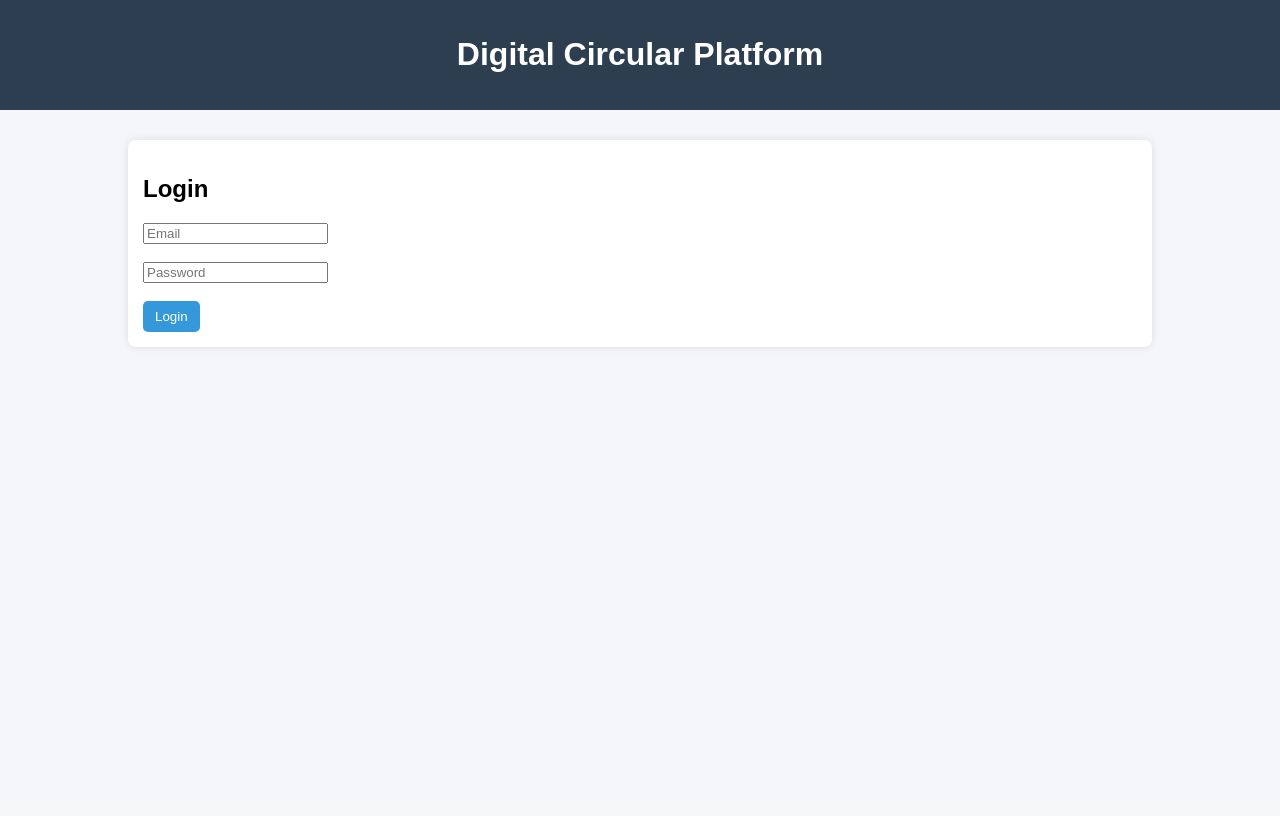
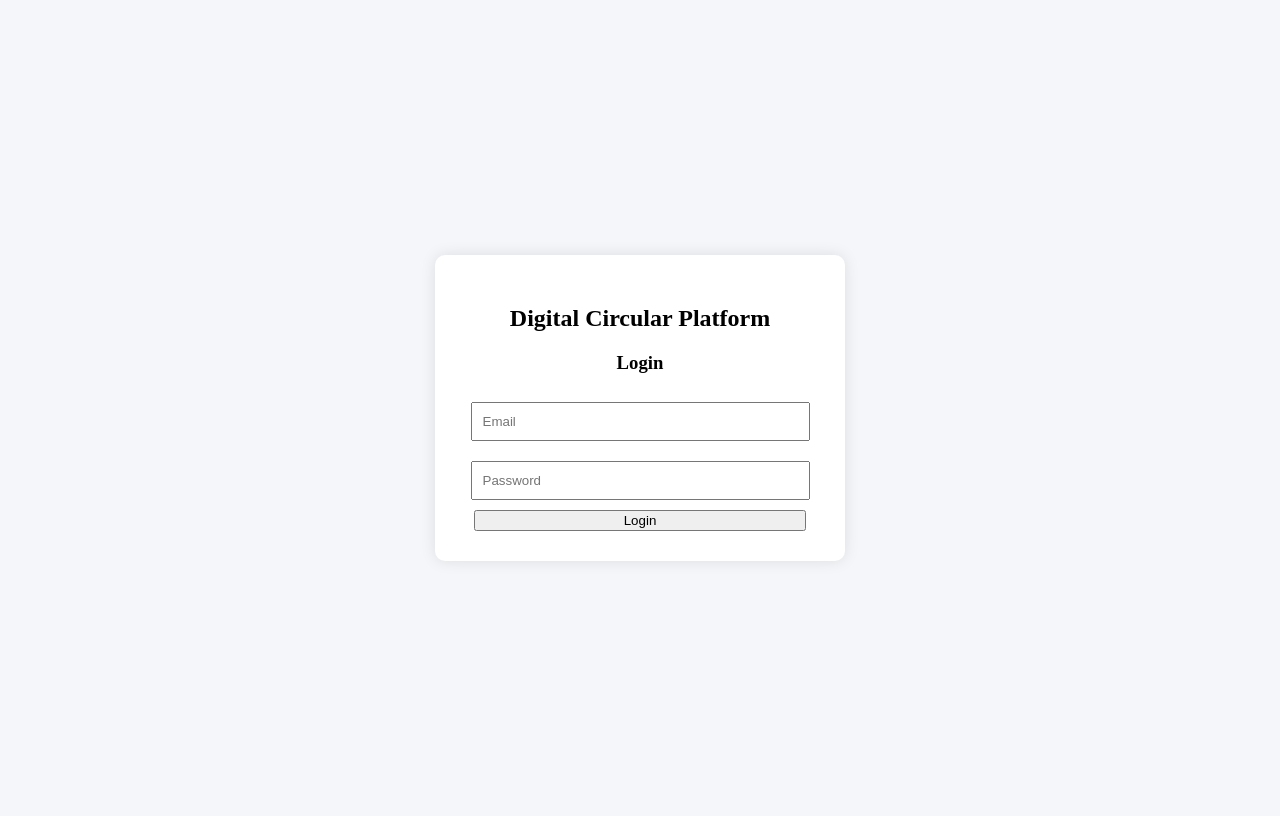
Before and after one commit to dharshinidevaraj1/Digital_Circular_Notice_Management_Platform, a Flask app: template templates/login.html in a window 1280 px wide. Before the commit the page ends 348 px from the top, so only its background shows below. Run offline with Flask 3, Linux system fonts and the light colour scheme; the template is opened without the code that fills it, so the values that code supplies are empty; some libraries are stand-ins or nearby versions.

Commit message:
commit changes

```diff
--- a/static/style.css
+++ b/static/style.css
@@ -1,40 +1,27 @@
-body {
-    font-family: Arial, sans-serif;
+/* Centering login page */
+.center-body {
+    display: flex;
+    justify-content: center;
+    align-items: center;
+    height: 100vh;
     background-color: #f4f6f9;
-    margin: 0;
-    padding: 0;
 }
 
-header {
-    background-color: #2c3e50;
-    color: white;
-    padding: 15px;
+.login-card {
+    background: white;
+    padding: 30px;
+    width: 350px;
     text-align: center;
+    border-radius: 10px;
+    box-shadow: 0px 0px 15px rgba(0,0,0,0.1);
 }
 
-.container {
-    width: 80%;
-    margin: auto;
-    margin-top: 30px;
+.login-card input {
+    width: 90%;
+    padding: 10px;
+    margin: 10px 0;
 }
 
-.card {
-    background: white;
-    padding: 15px;
-    margin-bottom: 15px;
-    border-radius: 8px;
-    box-shadow: 0px 0px 8px rgba(0,0,0,0.1);
+.login-card button {
+    width: 95%;
 }
-
-button {
-    padding: 8px 12px;
-    background-color: #3498db;
-    color: white;
-    border: none;
-    border-radius: 5px;
-    cursor: pointer;
-}
-
-button:hover {
-    background-color: #2980b9;
-}
--- a/templates/login.html
+++ b/templates/login.html
@@ -4,23 +4,18 @@
     <title>Login</title>
     <link rel="stylesheet" href="{{ url_for('static', filename='style.css') }}">
 </head>
-<body>
+<body class="center-body">
 
-<header>
-    <h1>Digital Circular Platform</h1>
-</header>
-
-<div class="container">
-    <div class="card">
-        <h2>Login</h2>
+    <div class="login-card">
+        <h2>Digital Circular Platform</h2>
+        <h3>Login</h3>
 
         <form method="post">
-            <input type="email" name="email" placeholder="Email" required><br><br>
-            <input type="password" name="password" placeholder="Password" required><br><br>
+            <input type="email" name="email" placeholder="Email" required><br>
+            <input type="password" name="password" placeholder="Password" required><br>
             <button type="submit">Login</button>
         </form>
     </div>
-</div>
 
 </body>
 </html>
```
